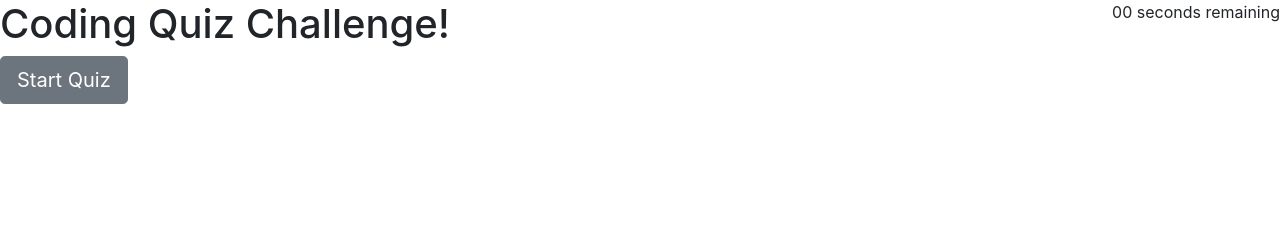
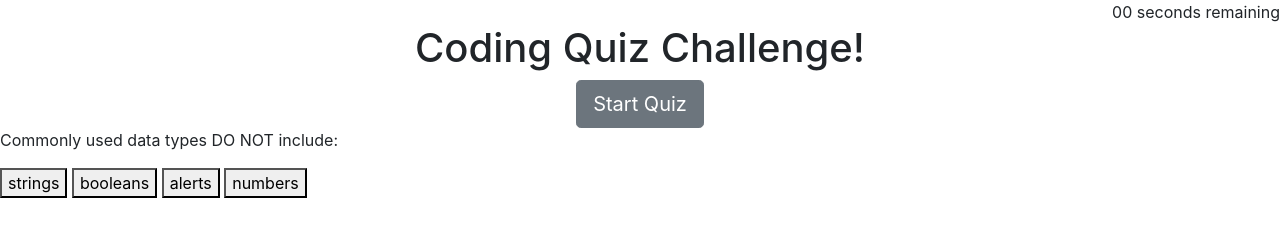
Before and after one commit to oakleeohmie/code-quiz, a plain HTML site: page index.html in a window 1280 px wide. Drawn offline with nearby package versions, Linux system fonts and the light colour scheme.

Commit message:
displayed questions I think

```diff
--- a/index.html
+++ b/index.html
@@ -20,14 +20,24 @@
                 <div class="time">
                     <div id="seconds">00 seconds remaining</div>
                 </div>
+
             </div>
-            <h1>Coding Quiz Challenge!</h1>
-            <div>
+            <br>
+            <h1 style="text-align: center;">Coding Quiz Challenge!</h1>
+
+            <div style="text-align: center;">
+
                 <button type="button" id="start" class="btn btn-secondary btn-lg">Start Quiz</button>
             </div>
-            <p id="question">
 
-            </p>
+            <p id="question"></p>
+            <div class="buttons">
+                <button id="btn0"><span id="choice0"></span></button>
+                <button id="btn1"><span id="choice1"></span></button>
+                <button id="btn2"><span id="choice2"></span></button>
+                <button id="btn3"><span id="choice3"></span></button>
+
+            </div>
 
 
         </div>
--- a/questions.js
+++ b/questions.js
@@ -1,31 +1,76 @@
 var startButton = document.querySelector("#start");
+
 function Quiz(questions) {
     this.score = 0;
     this.questions = questions;
     this.questionIndex = 0;
 }
-var questions = [
-    {
-        title: "Commonly used data types DO NOT include:",
-        choices: ["strings", "booleans", "alerts", "numbers"],
-        answer: "alerts"
-    },
-    {
-        title: "The condition in an if / else statement is enclosed within ____.",
-        choices: ["quotes", "curly brackets", "parentheses", "square brackets"],
-        answer: "parentheses"
-    },
-    {
-        title: "In JavaScript, what is a block of code called that is used to perform a specific task?",
-        choices: ["string", "variable", "function", "declaration"],
-        answer: "function"
+Quiz.prototype.getQuestionIndex = function () {
+    return this.questions[this.questionIndex];
+}
+
+Quiz.prototype.guess = function (answer) {
+    if (this.getQuestionIndex().isCorrectAnswer(answer)) {
+        this.score++;
     }
-];
-function Question(title, choices, answer) {
-    this.title = title;
+
+    this.questionIndex++;
+}
+
+Quiz.prototype.isEnded = function () {
+    return this.questionIndex === this.questions.length;
+}
+
+function Question(text, choices, answer) {
+    this.text = text;
     this.choices = choices;
     this.answer = answer;
 }
+Question.prototype.isCorrectAnswer = function (choice) {
+    return this.answer === choice;
+}
+function populate() {
+    if (quiz.isEnded()) {
+        showScores();
+    }
+    else {
+        // show question
+        var element = document.getElementById("question");
+        element.innerHTML = quiz.getQuestionIndex().text;
+
+        // show options
+        var choices = quiz.getQuestionIndex().choices;
+        for (var i = 0; i < choices.length; i++) {
+            var element = document.getElementById("choice" + i);
+            element.innerHTML = choices[i];
+            guess("btn" + i, choices[i]);
+        }
+
+        showProgress();
+    }
+};
+function guess(id, guess) {
+    var button = document.getElementById(id);
+    button.onclick = function () {
+        quiz.guess(guess);
+        populate();
+    }
+};
+
+
+function showProgress() {
+    var currentQuestionNumber = quiz.questionIndex + 1;
+    var element = document.getElementById("progress");
+    element.innerHTML = "Question " + currentQuestionNumber + " of " + quiz.questions.length;
+};
+
+function showScores() {
+    var gameOverHTML = "<h1>Result</h1>";
+    gameOverHTML += "<h2 id='score'> Your scores: " + quiz.score + "</h2>";
+    var element = document.getElementById("quiz");
+    element.innerHTML = gameOverHTML;
+};
+
 function startTimer() {
     function startTimer() {
         setTime();
@@ -46,8 +91,11 @@ function startTimer() {
         }
     }, 1000);
 }
+var questions = [
+    new Question("Commonly used data types DO NOT include:", ["strings", "booleans", "alerts", "numbers"], "alerts"),
+    new Question("The condition in an if / else statement is enclosed within ____.", ["quotes", "curly brackets", "parentheses", "square brackets"], "parentheses"),
+    new Question("In JavaScript, what is a block of code called that is used to perform a specific task?", ["string", "variable", "function", "declaration"], "function")
+];
+var quiz = new Quiz(questions);
 startButton.addEventListener("click", startTimer);
-
-for (i = 0; i < questions.length; i++) {
-    textContent = (questions[index]);
-}
+populate();
```
